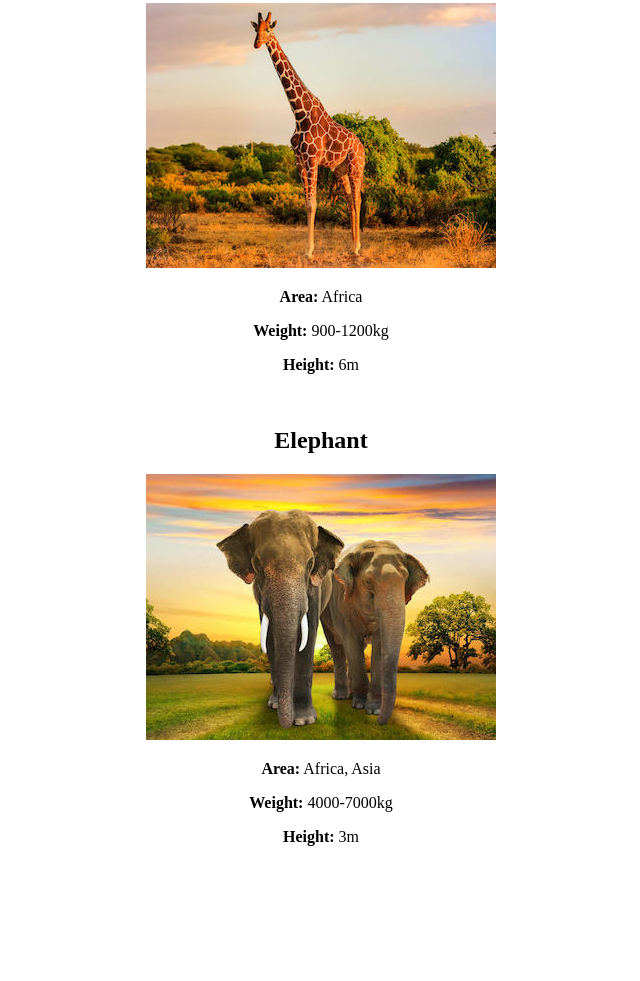
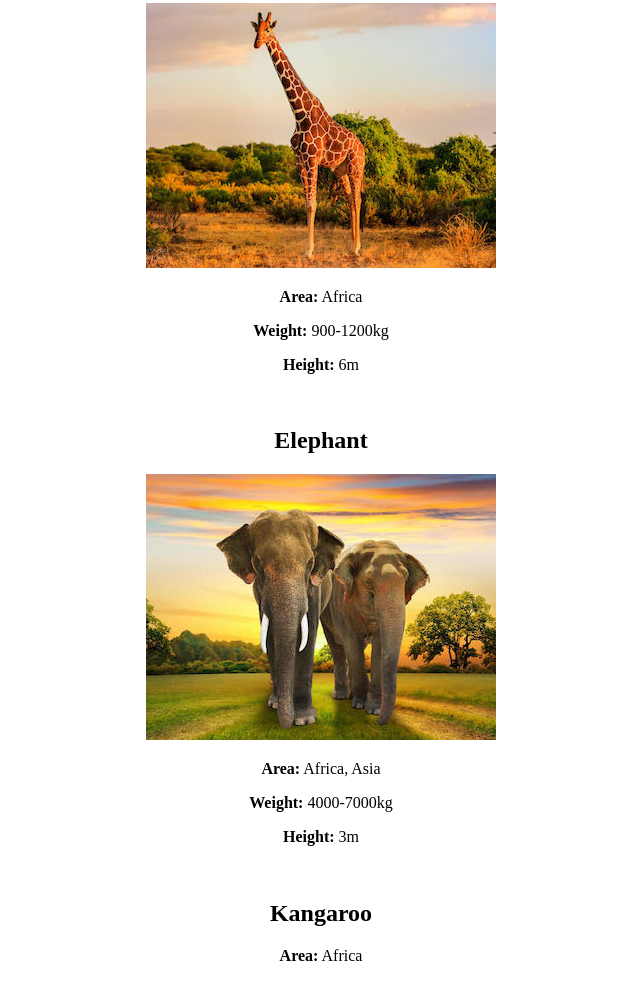
Before and after one commit to zxcsofty/WILD_ANIMALS_IONOV, a plain HTML site: page index.html in a window 1280 px wide. Shown: the part 323-1304 px from the top of the page, without its empty margins (319-959 px from the left). Before the commit the page ends 1211 px from the top, so only its background shows below. Drawn offline with Linux system fonts and the light colour scheme.

Commit message:
added kangaroo

```diff
--- a/index.html
+++ b/index.html
@@ -32,5 +32,7 @@
     <p><b>Height:</b> 3m</p>
     <br>
 
+    <h2>Kangaroo</h2>
+    <p><b>Area:</b> Africa</p>
   </body>
 </html>
```
